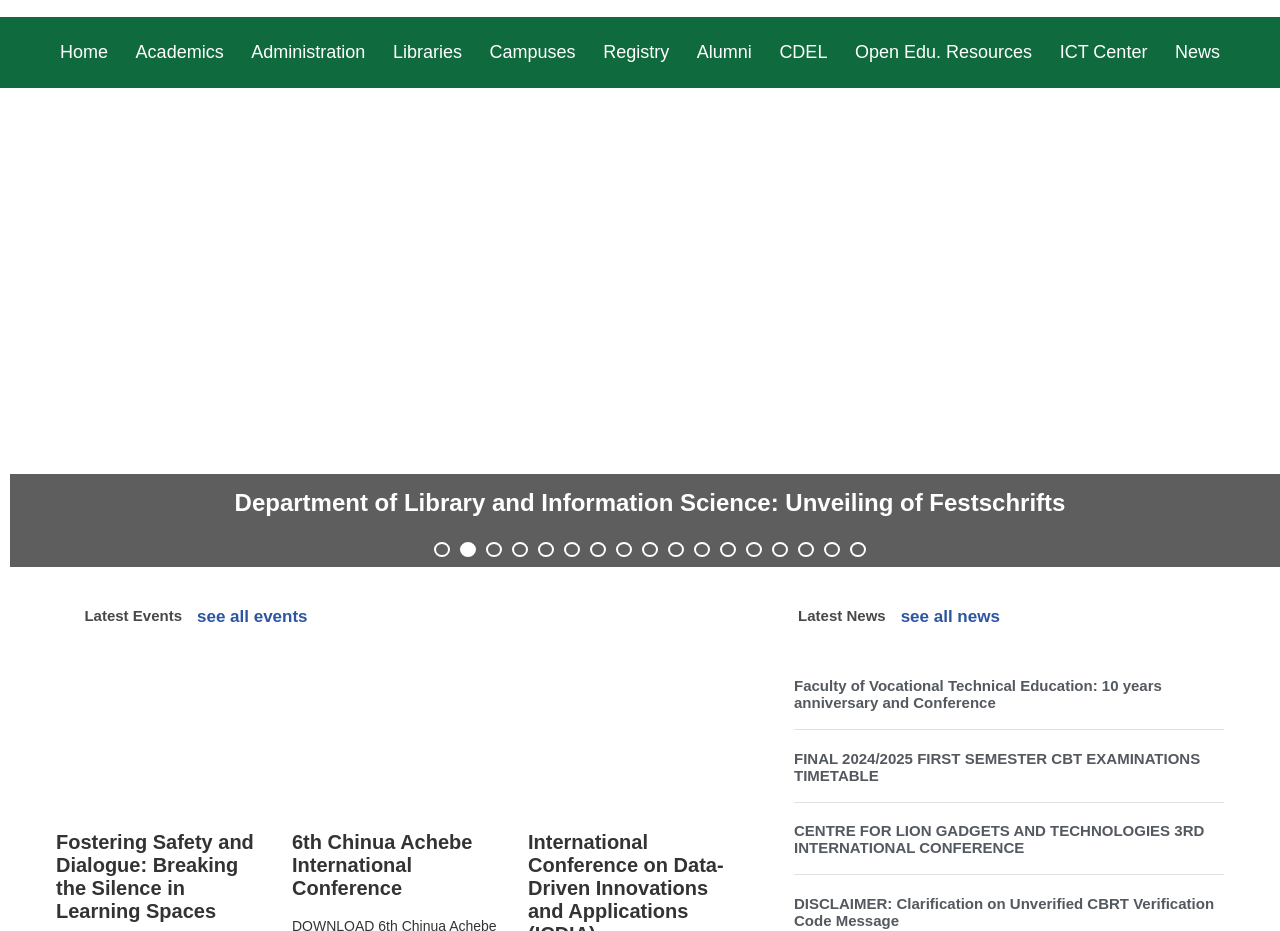
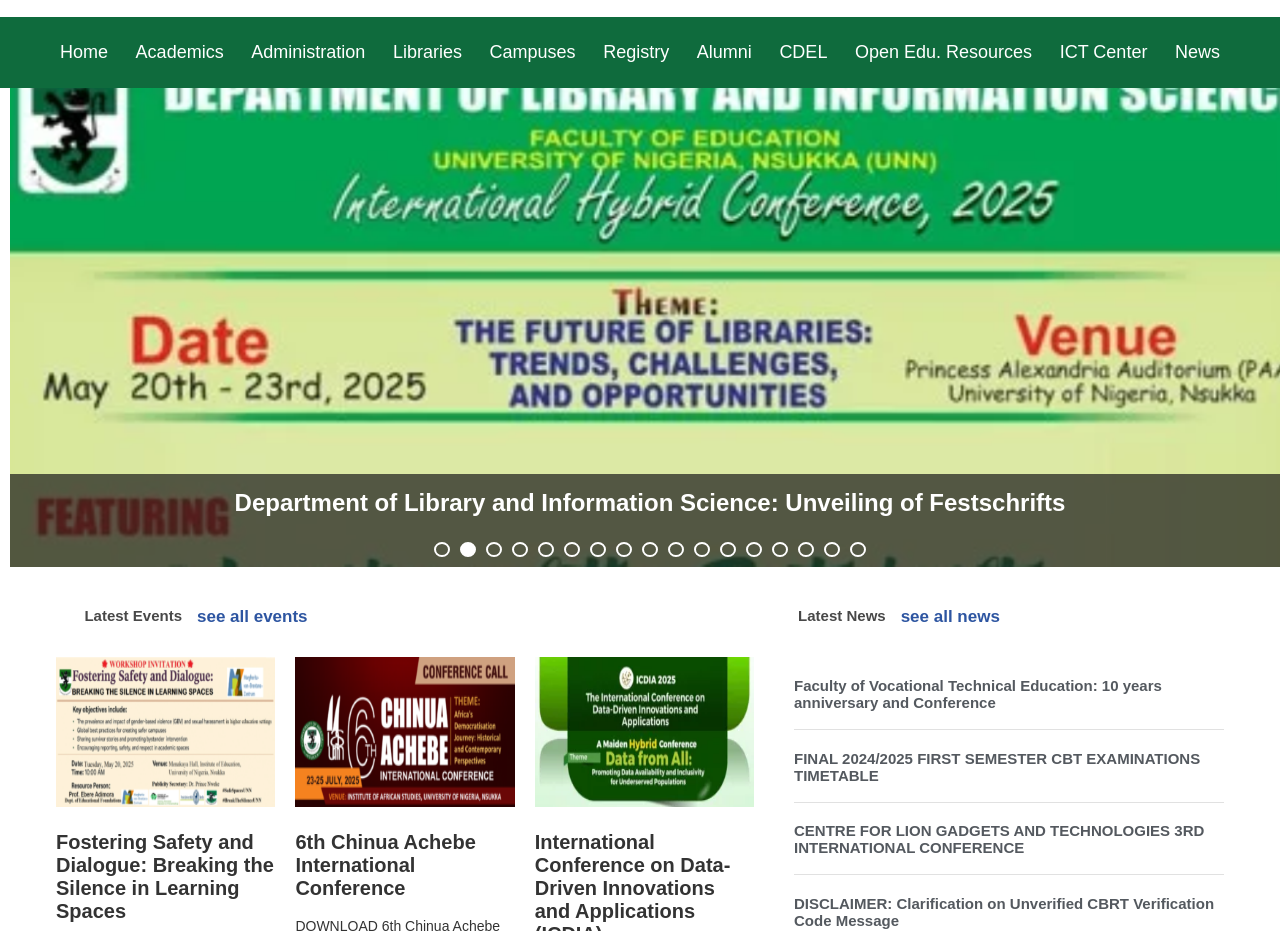
Before and after one commit to Etinmax/unnclone, a plain HTML site: page index.html in a window 1280 px wide. Shown: the part 154-1085 px from the top of the page. Drawn offline with Linux system fonts and the light colour scheme; files whose address does not match are found by name.

Commit message:
Update index.html

```diff
--- a/index.html
+++ b/index.html
@@ -29,7 +29,7 @@
             <a class="mart" href="#">UNN Mart</a>
             <div class="searchbar">
                 <input class="inputbar" type="text" placeholder="Search....">
-            <a class="iconc" href="#" ><img class="iconsearch" src="./image/search.svg" alt="search Icon" > </a>
+            <a class="iconc" href="#" ><img class="iconsearch" src="search.svg" alt="search Icon" > </a>
             </div>
 
             <button class="btn1">Portal</button>
@@ -63,55 +63,55 @@
     <div class="hero-carousel-container">
         <div class="hero-carousel">
             <div class="slide active">
-                <img src="./image/banner2-jpg-1360x510_c.webp" alt="Hero image 1">
+                <img src="banner2-jpg-1360x510_c.webp" alt="Hero image 1">
             </div>
             <div class="slide">
-                <img src="./image/baner-1-jpg-1360x510_c.webp" alt="Hero image 2">
+                <img src="baner-1-jpg-1360x510_c.webp" alt="Hero image 2">
             </div>
             <div class="slide">
-                <img src="./image/call-for-paper-jpg-1360x510_c.webp" alt="Hero image 2">
+                <img src="call-for-paper-jpg-1360x510_c.webp" alt="Hero image 2">
             </div>
             <div class="slide">
-                <img src="./image/VTE-2025-1360x510_c.webp" alt="Hero image 2">
+                <img src="VTE-2025-1360x510_c.webp" alt="Hero image 2">
             </div>
             <div class="slide">
-                <img src="./image/CBT-2025-Firest-Semester-1360x510_c.webp" alt="Hero image 2">
+                <img src="CBT-2025-Firest-Semester-1360x510_c.webp" alt="Hero image 2">
             </div>
             <div class="slide">
-                <img src="./image/WhatsApp-Image-2025-05-14-at-10.08.57-AM-jpeg-1360x510_c.webp" alt="Hero image 2">
+                <img src="WhatsApp-Image-2025-05-14-at-10.08.57-AM-jpeg-1360x510_c.webp" alt="Hero image 2">
             </div>
             <div class="slide">
-                <img src="./image/Disclaimer-1360x510_c.webp" alt="Hero image 2">
+                <img src="Disclaimer-1360x510_c.webp" alt="Hero image 2">
             </div>
             <div class="slide">
-                <img src="./image/call-for-paper-jpg-1360x510_c.webp" alt="Hero image 2">
+                <img src="call-for-paper-jpg-1360x510_c.webp" alt="Hero image 2">
             </div>
             <div class="slide">
-                <img src="./image/banner.webp" alt="Hero image 2">
+                <img src="banner.webp" alt="Hero image 2">
             </div>
             <div class="slide">
-                <img src="./image/alumni.webp" alt="Hero image 2">
+                <img src="alumni.webp" alt="Hero image 2">
             </div>
             <div class="slide">
-                <img src="./image/diploma-PALG-1360x510_c.webp" alt="Hero image 2">
+                <img src="diploma-PALG-1360x510_c.webp" alt="Hero image 2">
             </div>
             <div class="slide">
-                <img src="./image/admission-list-PG-1360x510_c.webp" alt="Hero image 2">
+                <img src="admission-list-PG-1360x510_c.webp" alt="Hero image 2">
             </div>
             <div class="slide">
-                <img src="./image/DVC-Work-1360x510_c.webp" alt="Hero image 2">
+                <img src="DVC-Work-1360x510_c.webp" alt="Hero image 2">
             </div>
             <div class="slide">
-                <img src="./image/Opening-Of-Portal-For-Jamb-1360x510_c.webp" alt="Hero image 2">
+                <img src="Opening-Of-Portal-For-Jamb-1360x510_c.webp" alt="Hero image 2">
             </div>
             <div class="slide">
-                <img src="./image/invitation-education-1360x510_c.webp" alt="Hero image 2">
+                <img src="invitation-education-1360x510_c.webp" alt="Hero image 2">
             </div>
             <div class="slide">
-                <img src="./image/achebe-1360x510_c.webp" alt="Hero image 2">
+                <img src="achebe-1360x510_c.webp" alt="Hero image 2">
             </div>
             <div class="slide">
-                <img src="./image/Data-Conference-300x130.webp" alt="Hero image 3">
+                <img src="Data-Conference-300x130.webp" alt="Hero image 3">
             </div>
         </div>
 
@@ -142,10 +142,7 @@
             </div>
         </div>
     </div>
-    <!--
-    <div class="hero">
-        <img src="./image/alumni.webp" alt="">
-    </div> -->
+
     <section >
       <div class="newsevent">
           <div class="events">
@@ -157,20 +154,20 @@
             <div class="cardcontainer">
                 <div class="eventcard">
                     <a href="#">
-                        <img src="./image/invitation-education-300x138.webp" alt="">
+                        <img src="invitation-education-300x138.webp" alt="">
                     <h2 style="font-size: 20px;font-weight: 600;color: #333333;">Fostering Safety and Dialogue:
                         Breaking the Silence in Learning Spaces
                     </h2>
                     </a>
                 </div>
                 <div class="eventcard"> <a href="#">
-                    <img src="./image/achebe-300x124.webp" alt="">
+                    <img src="achebe-300x124.webp" alt="">
                 <h2 style="font-size: 20px;font-weight: 600;color: #333333;">6th Chinua Achebe International Conference
                 </h2>
 
                 </a><br><p style="font-size: 14px;font-weight: 400;color: #333333;">     DOWNLOAD 6th Chinua Achebe International Conference poster ...</p></div>
                 <div class="eventcard"> <a href="#">
-                    <img src="./image/Data-Conference-300x130.webp" alt="">
+                    <img src="Data-Conference-300x130.webp" alt="">
 
                 <h2 style="font-size: 20px;font-weight: 600;color: #333333;">International Conference on Data-Driven Innovations and Applications (ICDIA)
                 </h2>
@@ -231,28 +228,28 @@
     <div class="cardcontainer1">
         <div class="eventcard">
             <a href="#">
-                <img src="./image/admissionheader.webp" alt="">
+                <img src="admissionheader.webp" alt="">
                 <h6 style="color: #354d5e;">Admissions</h6>
             <p style="font-size: 14px;text-align:justify;font-weight: 400;color: #333333;">The Admissions Unit of the Registry Department implements the decisions of the University Management as they affect admission of candidates into undergraduate programmes of the University. ....
             </p>
             </a>
         </div>
         <div class="eventcard"> <a href="#">
-            <img src="./image/campus12-200x130.webp" alt="">
+            <img src="campus12-200x130.webp" alt="">
             <h6 style="color: #354d5e">Campus Life</h6>
         <p style="font-size: 14px;text-align:justify;font-weight: 400;color: #333333;">
             UNN Campus Life is the official University of Nigeria, Nsukka entertainment unit created by the University of Nigeria, Nsukka ICT department ...
         </p>
         </a></div>
         <div class="eventcard"> <a href="#">
-            <img src="./image/DJI_0866-1536x864.jpg" alt="">
+            <img src="DJI_0866-1536x864.jpg" alt="">
             <h6 style="color: #354d5e">About UNN</h6>
 
         <p style="font-size: 14px;text-align:justify;font-weight: 400;color: #333333;">To place the University of Nigeria, Nsukka in the forefront of research and development ,innovative, knowledge transfer and human resources development in the global academic terrain.
         </p>
         </a></div>
         <div class="eventcard"> <a href="#">
-            <img src="./image/research5.jpg" alt="">
+            <img src="research5.jpg" alt="">
             <h6 style="color: #354d5e">Research</h6>
 
         <p style="font-size: 14px;text-align:justify;font-weight: 400;color: #333333;">Through research and innovation, to become a globally reputed first-rate School.
@@ -261,7 +258,7 @@
         <h6 style="color: #354d5e">UNN STRATEGIC PLAN</h6>
         </a></div>
         <div class="eventcard"> <a href="#">
-            <img src="./image/itranscript.webp" alt="">
+            <img src="itranscript.webp" alt="">
             <h6 style="color: #354d5e">Alumni</h6>
 
         <p style="font-size: 14px;text-align:justify  400;color: #333333;">Request for your transcript. Login to view shipment progress. Receive update emails on shipment. Obtain tracking Number upon shipment in to view shipment progress....
@@ -272,7 +269,7 @@
 <footer class="ft">
 <div class="ftcontainer">
     <div class="ftcards1">
-<img src="./image/footer-1.webp" alt=""width="300px">
+<img src="footer-1.webp" alt=""width="300px">
 <h3 style="margin-top: 10px;margin-bottom: 10px;">Connect With Us</h3>
 <div class="smicons">
     <i class="fa-brands fa-square-facebook" style="font-size: 28px;margin-right: 15px; margin-top: 10px;margin-bottom: 10px;"></i>
@@ -286,11 +283,11 @@
 <div class="fthpng">
 <p style="margin-top: 10px;margin-bottom: 5px;"><a href="">AFFILIATE INSTITUTIONS</a></p>
 <div class="ftpng">
-<a href="#"><img src="./image/download.png" alt=""></a>
+<a href="#"><img src="download.png" alt=""></a>
 <a style="display: flex;align-items: center;" href="#"><img src="./image/download (1).png" alt=""><p style="margin: 5px;">WAT</p></a>
-<a href="#"><img src="./image/download (2).png" alt=""></a>
-<a href="#"><img src="./image/download (3).png" alt=""></a>
-<a href="#"><img src="./image/download (4).png" alt=""></a>
+<a href="#"><img src="download (2).png" alt=""></a>
+<a href="#"><img src="download (3).png" alt=""></a>
+<a href="#"><img src="download (4).png" alt=""></a>
 </div>
 
 </div>
```
